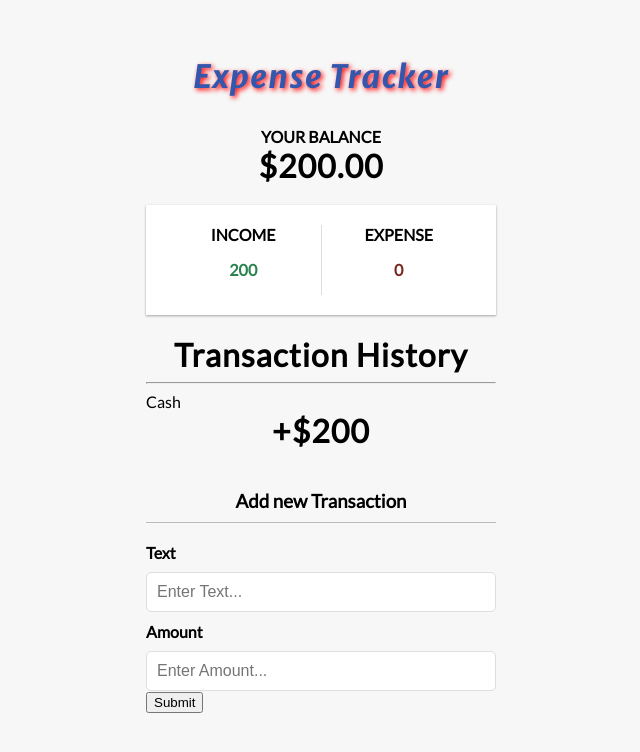
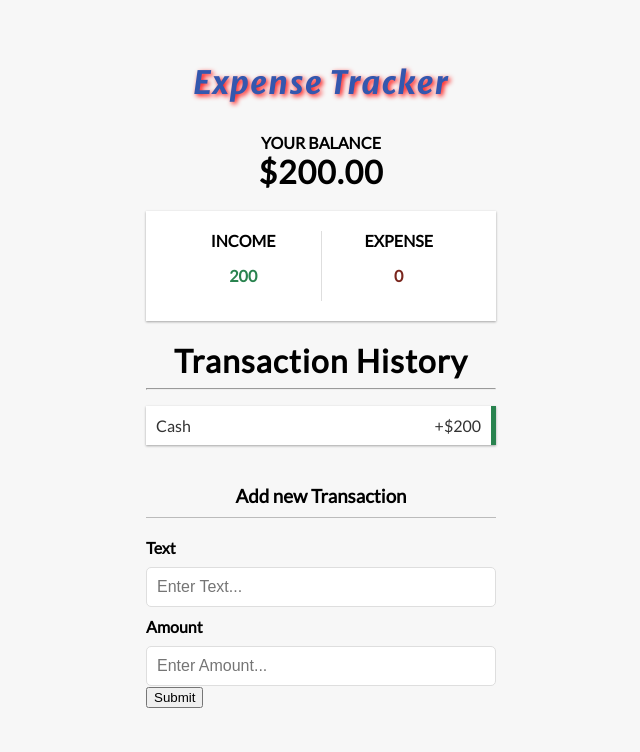
Before and after one commit to HamzaAhmedSheikh/ts-expense-tracker-with-pwa, a React (Create React App) app: page / in a window 1280 px wide. Shown: the top 752 px of the page, without its empty margins (319-959 px from the left). Built offline with nearby package versions, Linux system fonts and the light colour scheme.

Commit message:
some changes in Transaction.tsx

```diff
--- a/src/components/Transaction.tsx
+++ b/src/components/Transaction.tsx
@@ -7,25 +7,22 @@ import { TransactionPropType } from "../Types/Types";
 
     const { deleteTransaction } = useContext(TransactionContext);
 
+    const sign = trans.amount < 0 ? '-' : '+';
+
    return(
-      <div>
-        <button className="delete-btn" onClick={() => deleteTransaction(trans.id)}>
-            {" "} X {" "}
-        </button>
+     <li className={trans.amount < 0 ? 'minus' : 'plus'}>
+       { trans.text }
 
-        <div> {trans.text}  </div>
+       <span>
+          {sign}
+          ${Math.abs(trans.amount)}
+       </span>
 
-        <div>
-          <h1>
-            {trans.amount < 0 ? "-" : "+"}${Math.abs(trans.amount)}
-          </h1>
-        </div>
-
-        <div
-          className={` ${trans.amount < 0 ? "bg-red-600" : "bg-green-600" }`}
-        ></div>
-
-      </div>
+       <button onClick={() => deleteTransaction(trans.id)}
+               className="delete-btn">
+             x
+       </button>
+     </li>
    )
  }
 
--- a/src/components/TransactionList.tsx
+++ b/src/components/TransactionList.tsx
@@ -14,12 +14,11 @@ export const TransactionList = () => {
         <div>
           <h1> Transaction History </h1>
           <hr />
-
-          {Transaction.map((trans: TransactionType) => (
-             <TransactionDel trans={trans} key={trans.id} />
-
-          ))}
-
+          <ul id="list" className="list">
+            {Transaction.map((trans: TransactionType) => (
+              <TransactionDel trans={trans} key={trans.id} />
+            ))}
+          </ul>
 
         </div>
     )
```
